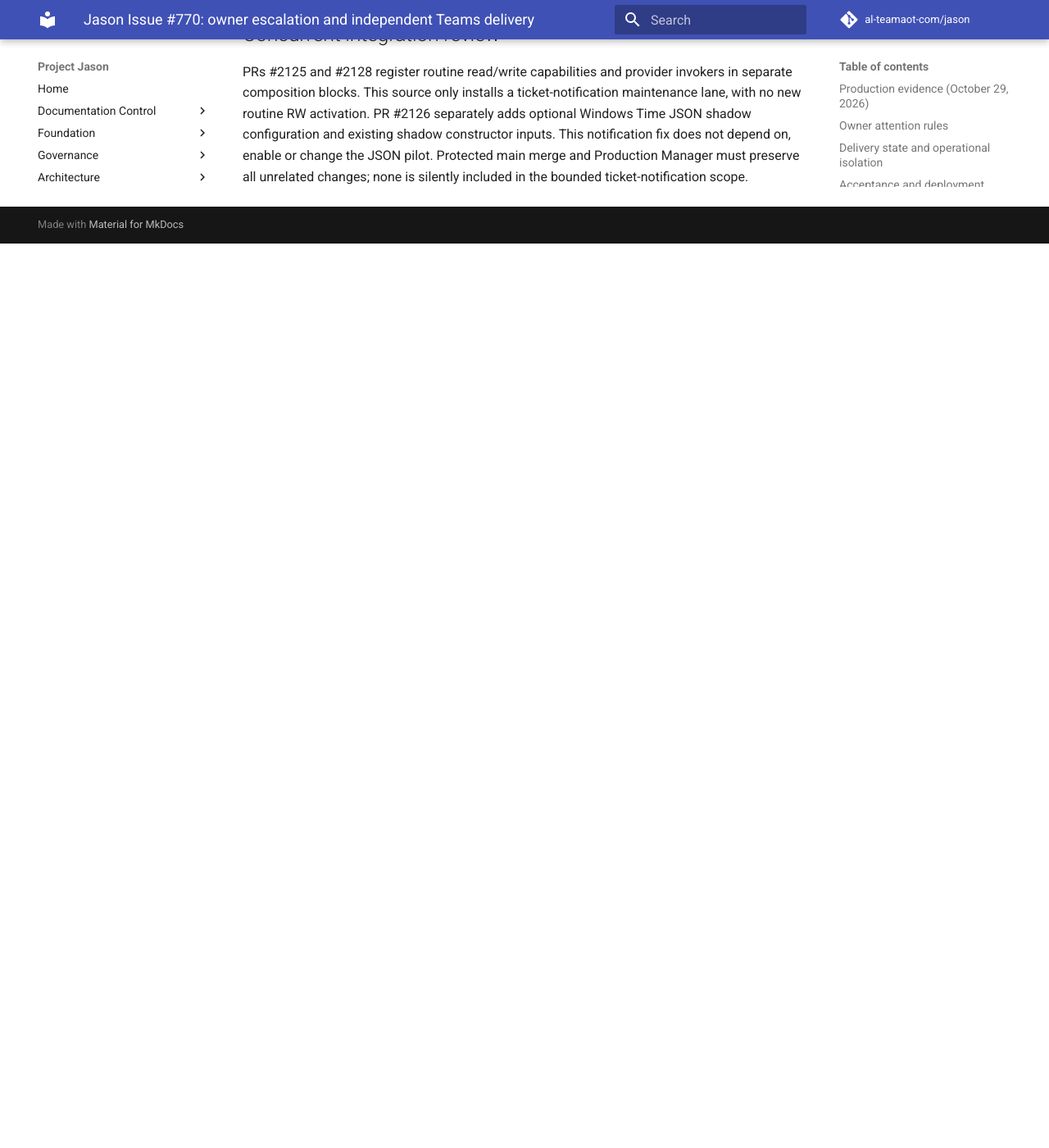
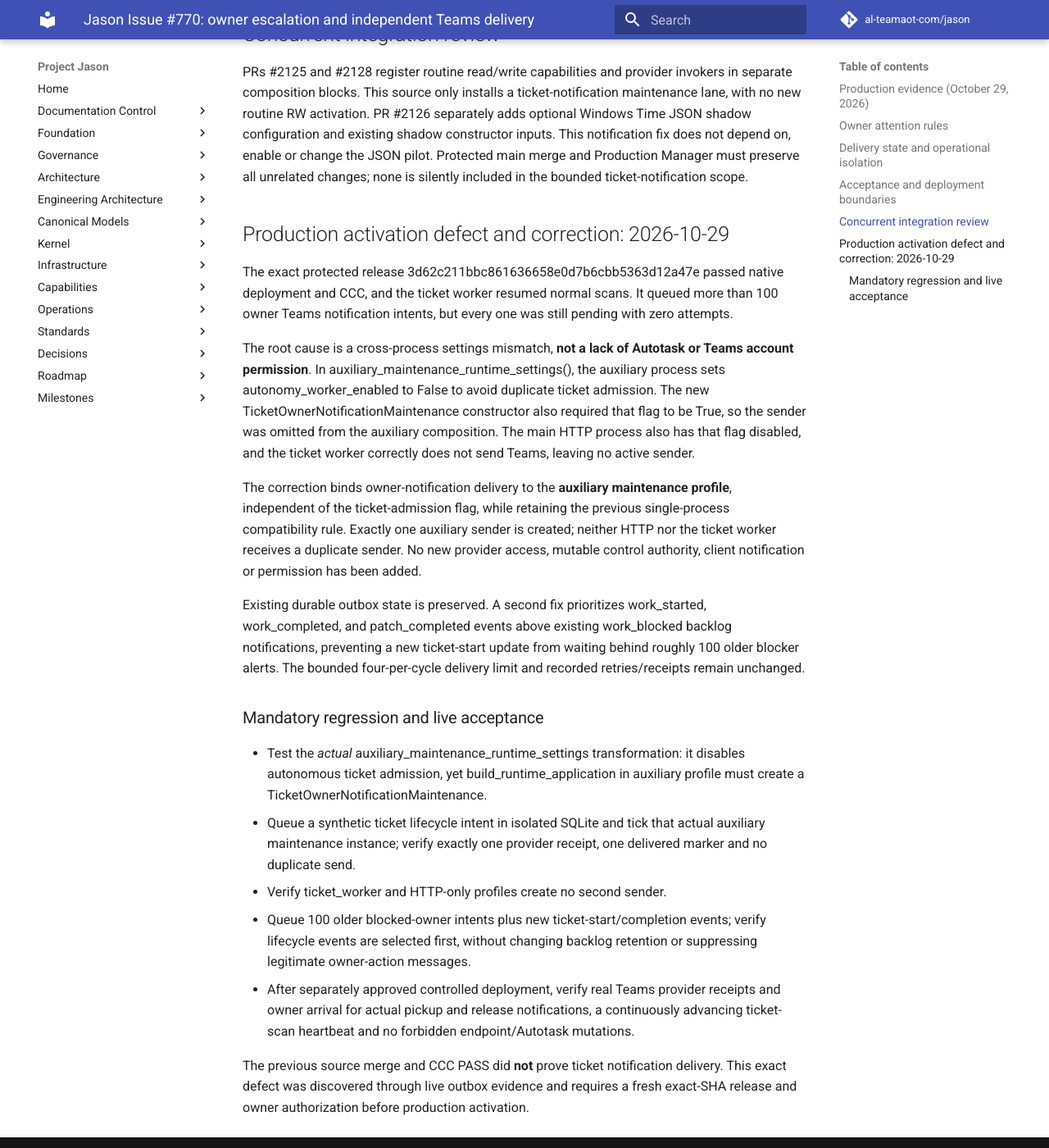
Before and after one commit to al-teamaot-com/jason, an MkDocs documentation site: the page built from docs/operations/Jason-Ticket-Owner-Notification-Isolation-20261029.md, in a window 1280 px wide and 1400 px high, scrolled down 2366 px. Shown: the whole window at 82% size. Built offline with MkDocs 1.6.1 and Material for MkDocs 9.7.7, drawn with Linux system fonts in a browser that asks for light colours; comment, search, counter and statistics services are not loaded; before the commit the page ends 2663 px from its top, so only the background shows below that.

Commit message:
docs(#770): record live auxiliary notification activation root cause and acceptance

```diff
--- a/docs/operations/Jason-Ticket-Owner-Notification-Isolation-20261029.md
+++ b/docs/operations/Jason-Ticket-Owner-Notification-Isolation-20261029.md
@@ -101,3 +101,56 @@ existing shadow constructor inputs. This notification fix does not depend on,
 enable or change the JSON pilot. Protected main merge and Production Manager
 must preserve all unrelated changes; none is silently included in the
 bounded ticket-notification scope.
+
+
+## Production activation defect and correction: 2026-10-29
+
+The exact protected release 3d62c211bbc861636658e0d7b6cbb5363d12a47e
+passed native deployment and CCC, and the ticket worker resumed normal
+scans. It queued more than 100 owner Teams notification intents, but every
+one was still pending with zero attempts.
+
+The root cause is a cross-process settings mismatch, **not a lack of
+Autotask or Teams account permission**. In
+auxiliary_maintenance_runtime_settings(), the auxiliary process sets
+autonomy_worker_enabled to False to avoid duplicate ticket admission.
+The new TicketOwnerNotificationMaintenance constructor also required
+that flag to be True, so the sender was omitted from the auxiliary
+composition. The main HTTP process also has that flag disabled, and the
+ticket worker correctly does not send Teams, leaving no active sender.
+
+The correction binds owner-notification delivery to the **auxiliary
+maintenance profile**, independent of the ticket-admission flag, while
+retaining the previous single-process compatibility rule. Exactly one
+auxiliary sender is created; neither HTTP nor the ticket worker receives
+a duplicate sender. No new provider access, mutable control authority,
+client notification or permission has been added.
+
+Existing durable outbox state is preserved. A second fix prioritizes
+work_started, work_completed, and patch_completed events above existing
+work_blocked backlog notifications, preventing a new ticket-start update
+from waiting behind roughly 100 older blocker alerts. The bounded
+four-per-cycle delivery limit and recorded retries/receipts remain
+unchanged.
+
+### Mandatory regression and live acceptance
+
+- Test the *actual* auxiliary_maintenance_runtime_settings transformation:
+  it disables autonomous ticket admission, yet build_runtime_application
+  in auxiliary profile must create a TicketOwnerNotificationMaintenance.
+- Queue a synthetic ticket lifecycle intent in isolated SQLite and tick
+  that actual auxiliary maintenance instance; verify exactly one provider
+  receipt, one delivered marker and no duplicate send.
+- Verify ticket_worker and HTTP-only profiles create no second sender.
+- Queue 100 older blocked-owner intents plus new ticket-start/completion
+  events; verify lifecycle events are selected first, without changing
+  backlog retention or suppressing legitimate owner-action messages.
+- After separately approved controlled deployment, verify real Teams
+  provider receipts and owner arrival for actual pickup and release
+  notifications, a continuously advancing ticket-scan heartbeat and
+  no forbidden endpoint/Autotask mutations.
+
+The previous source merge and CCC PASS did **not** prove ticket notification
+delivery. This exact defect was discovered through live outbox evidence and
+requires a fresh exact-SHA release and owner authorization before production
+activation.
```
